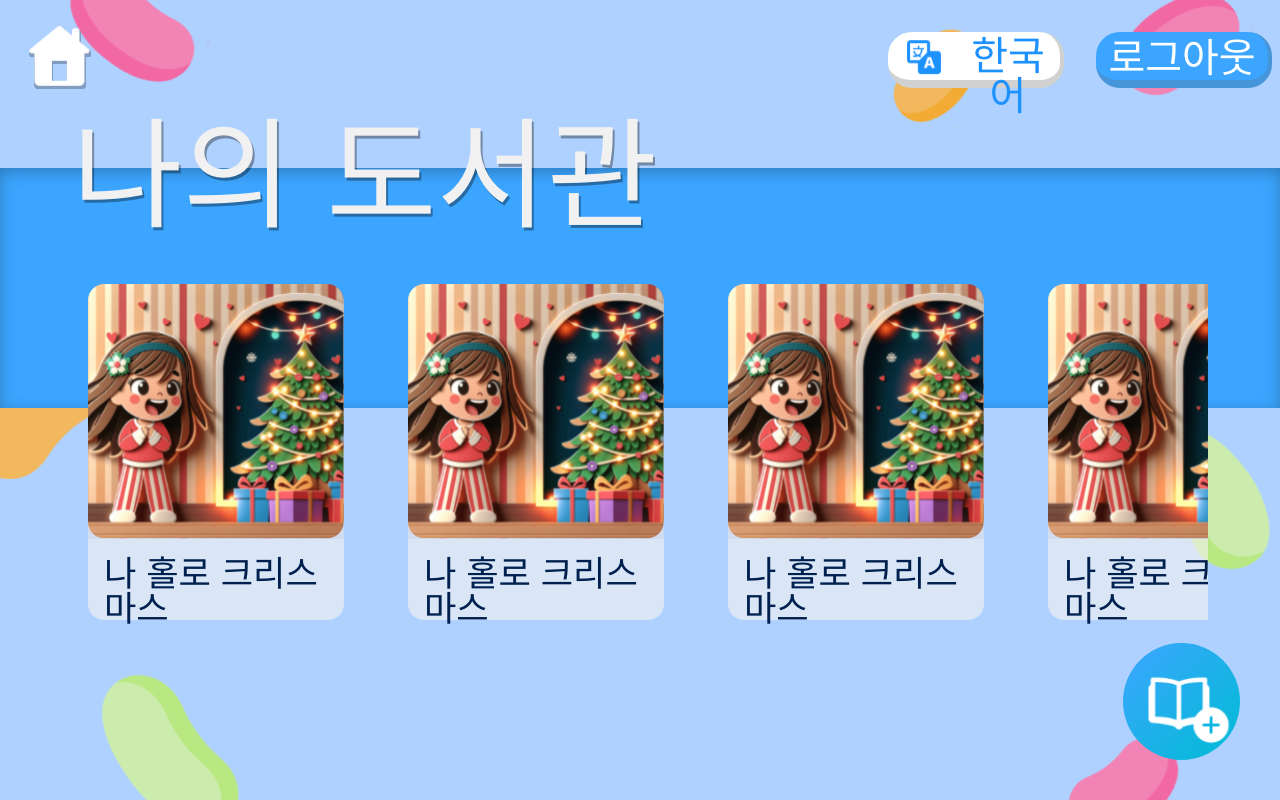
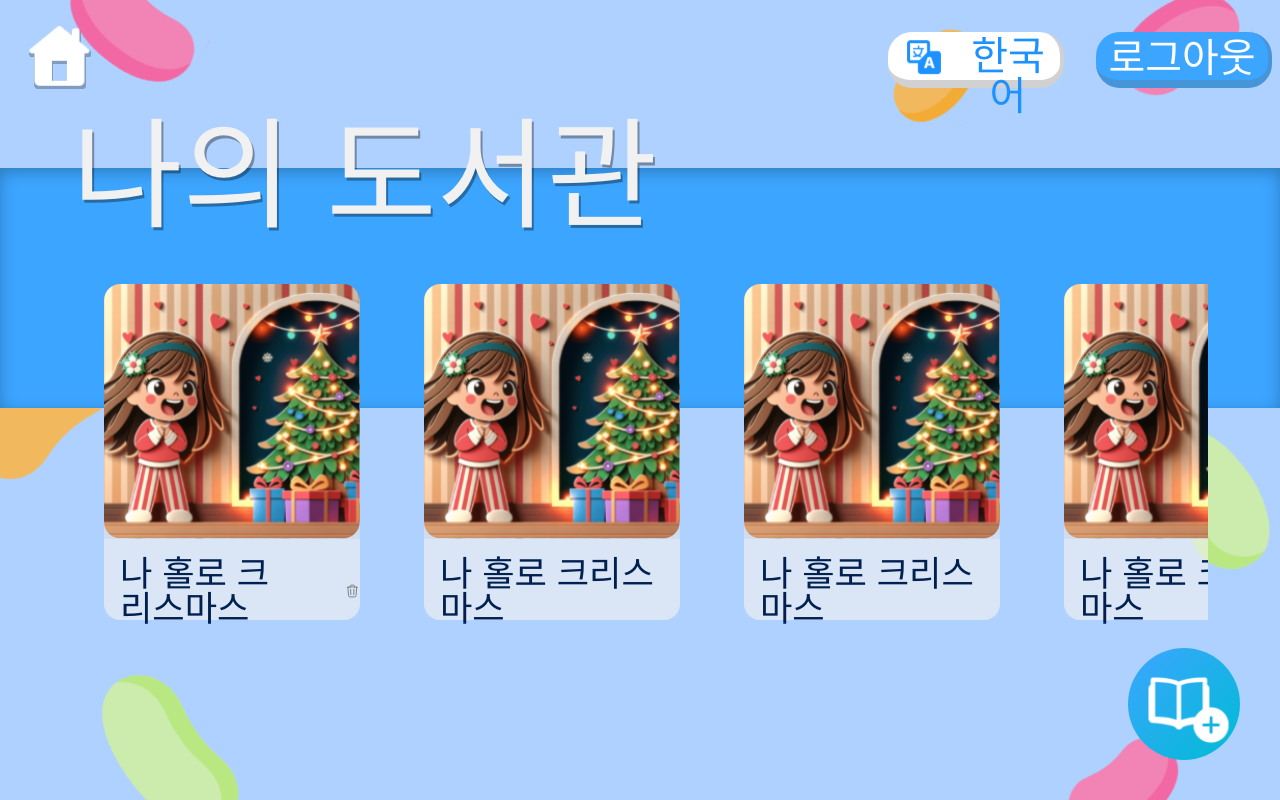
Before and after one commit to 2023-Winter-Bootcamp-Team-I/frontend, a React app: page /library in a window 1280 px wide. Built offline with nearby package versions, Linux system fonts and the light colour scheme; the HTML template or start-up script is replaced by a standard one; a web font is replaced by a local one.

Commit message:
feat: 서재페이지 css 추가

```diff
--- a/package.json
+++ b/package.json
@@ -29,6 +29,7 @@
     "eslint-plugin-react-hooks": "^4.6.0",
     "eslint-plugin-react-refresh": "^0.4.5",
     "postcss": "^8.4.32",
+    "tailwind-scrollbar": "^3.0.5",
     "tailwindcss": "^3.4.0",
     "typescript": "^5.2.2",
     "vite": "^5.0.8",
--- a/src/pages/LibraryPage.tsx
+++ b/src/pages/LibraryPage.tsx
@@ -2,8 +2,11 @@
 import translation from '@/assets/images/Library/Translation.svg';
 import thumbnail from '@/assets/images/Library/thumbnail.svg';
 import addbook from '@/assets/images/Library/addbook.svg';
+import { useState } from 'react';
 
 const LibraryPage = () => {
+  const [hovered, setHovered] = useState(false);
+
   return (
     <>
       <div className="flex flex-col w-screen h-screen bg-mainColor bg-opacity-15 relative z-10">
@@ -25,12 +28,34 @@
             <div className="font-dongle text-[120px] text-[#F1F1F1] ml-8 drop-shadow-[2px_3px_0px_rgba(0,0,0,0.35)]">
               나의 도서관
             </div>
-            <div className="flex overflow-x-auto overflow-y-hidden m-8 ml-12 gap-16">
-              <div className="flex-col w-64 h-[21rem] bg-[#f2f2f2] bg-opacity-65 rounded-2xl mt-4 mb-[2.5rem]">
+            <div className="flex overflow-x-auto overflow-y-hidden m-8 gap-16 scrollbar-thumb-[#53B0FF] scrollbar-thumb-rounded-full scrollbar-track-rounded-full scrollbar-track-white hover:scrollbar-thumb-[#64c9f8] scrollbar">
+              <div className="flex-col w-64 h-[21rem] bg-[#f2f2f2] bg-opacity-65 rounded-2xl  ml-8 mt-4 mb-[3rem]">
                 <div className="w-64 h-64">
                   <img src={thumbnail} />
                 </div>
-                <div className="text-[#002050] font-dongle text-[2.2rem] p-4">나 홀로 크리스마스</div>
+                <div className=" flex flex-row items-center">
+                  <div className="text-[#002050] font-dongle text-[2.2rem] p-4">나 홀로 크리스마스</div>
+                  <svg
+                    xmlns="http://www.w3.org/2000/svg"
+                    fill="none"
+                    viewBox="0 0 24 24"
+                    stroke-width="1.5"
+                    stroke={hovered ? '#ee0202' : '#797979'}
+                    className="w-6 h-6 ml-[2.5rem] cursor-pointer "
+                    onMouseEnter={() => {
+                      setHovered(true);
+                    }}
+                    onMouseLeave={() => {
+                      setHovered(false);
+                    }}
+                  >
+                    <path
+                      stroke-linecap="round"
+                      stroke-linejoin="round"
+                      d="m14.74 9-.346 9m-4.788 0L9.26 9m9.968-3.21c.342.052.682.107 1.022.166m-1.022-.165L18.16 19.673a2.25 2.25 0 0 1-2.244 2.077H8.084a2.25 2.25 0 0 1-2.244-2.077L4.772 5.79m14.456 0a48.108 48.108 0 0 0-3.478-.397m-12 .562c.34-.059.68-.114 1.022-.165m0 0a48.11 48.11 0 0 1 3.478-.397m7.5 0v-.916c0-1.18-.91-2.164-2.09-2.201a51.964 51.964 0 0 0-3.32 0c-1.18.037-2.09 1.022-2.09 2.201v.916m7.5 0a48.667 48.667 0 0 0-7.5 0"
+                    />
+                  </svg>
+                </div>
               </div>
               <div className="flex-col w-64 h-[21rem] bg-[#f2f2f2] bg-opacity-65 rounded-2xl mt-4">
                 <div className="w-64 h-64">
@@ -52,7 +77,7 @@
               </div>
             </div>
           </div>
-          <div className=" fixed bottom-10 right-10 flex items-end justify-end w-[7.3rem] h-[7.3rem] rounded-full bg-gradient-to-br from-mainBlue to-[#00bcd4]">
+          <div className=" fixed bottom-10 right-10 flex items-end justify-end w-[7rem] h-[7rem] rounded-full bg-gradient-to-br from-mainBlue to-[#00bcd4] active:bg-white hover:scale-125 transition duration-300">
             <div className="mb-3 mr-1">
               <img src={addbook} />
             </div>
--- a/tailwind.config.js
+++ b/tailwind.config.js
@@ -1,4 +1,6 @@
 /** @type {import('tailwindcss').Config} */
+import scrollbar from 'tailwind-scrollbar';
+
 export default {
   content: ['./index.html', './src/**/*.{js,jsx,ts,tsx}'],
   theme: {
@@ -16,5 +18,5 @@
       mainBlue: '#3CA5FF',
     },
   },
-  plugins: [],
+  plugins: [scrollbar({ nocompatible: true })],
 };
```
Also changed, not shown: 1 other file (tests, documents, lock files or other folders).
